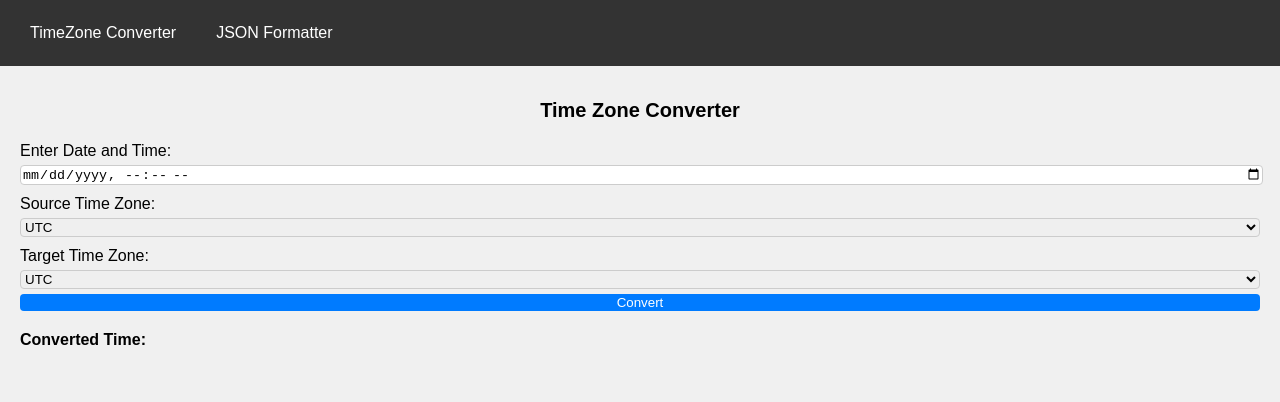
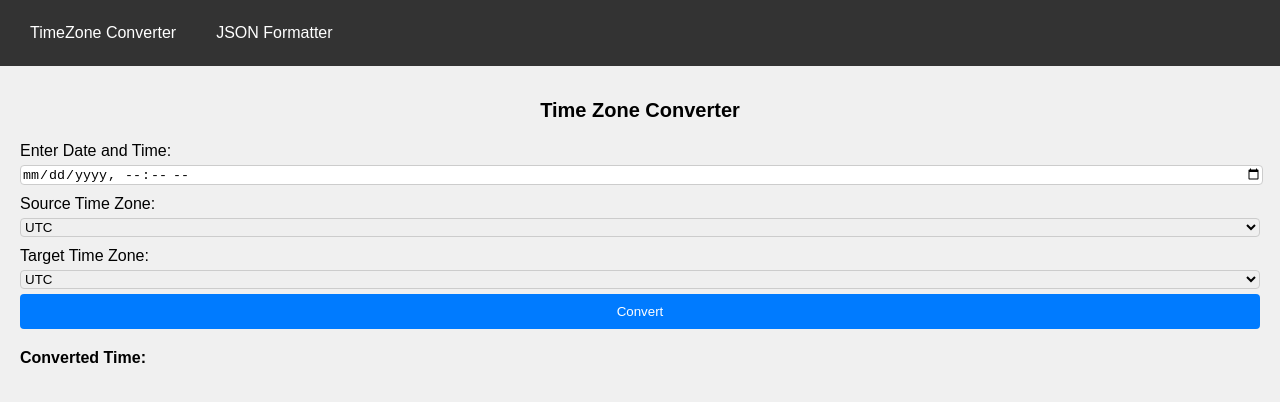
Before and after one commit to imabhisheks-dev/imabhisheks-dev-tools.github.io, a plain HTML site: page index.html in a window 1280 px wide. Drawn offline with nearby package versions, Linux system fonts and the light colour scheme.

Commit message:
button fixed

```diff
--- a/style.css
+++ b/style.css
@@ -53,6 +53,11 @@ textarea {
 }
 
 button {
+    width: 100%;
+    padding: 10px;
+    margin-top: 5px;
+    border-radius: 4px;
+    border: 1px solid #ccc;
     background-color: #007BFF;
     color: white;
     border: none;
```
